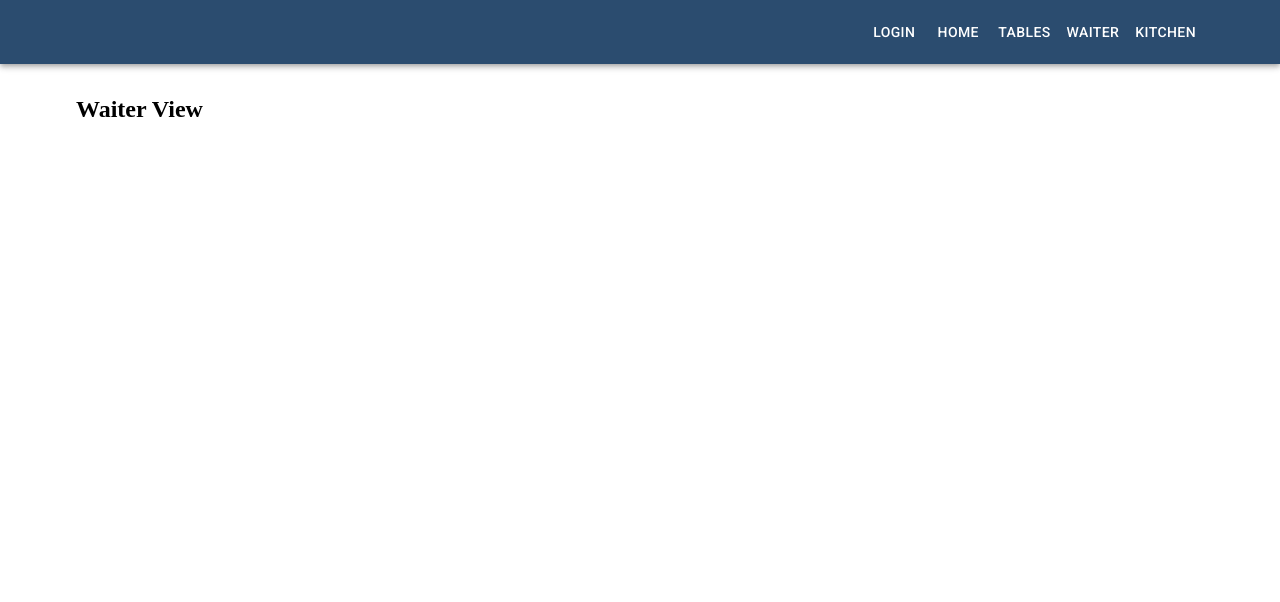
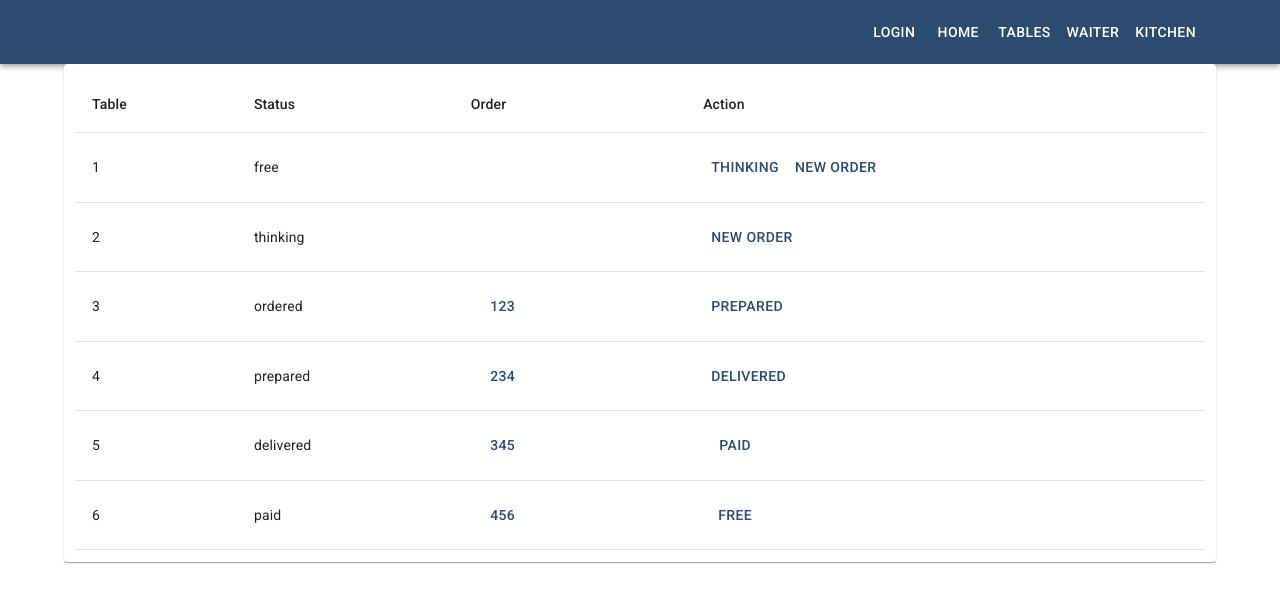
Before and after one commit to AdrianSadowski/oop-ajax-pizzeria-portal, a React (Create React App) app: page /waiter in a window 1280 px wide. Shown: the top 602 px of the page. Built offline with nearby package versions, Linux system fonts and the light colour scheme.

Commit message:
Add Login mui

```diff
--- a/package.json
+++ b/package.json
@@ -38,6 +38,7 @@
     "@emotion/react": "^11.7.0",
     "@emotion/styled": "^11.6.0",
     "@mui/icons-material": "^5.2.1",
+    "@mui/lab": "^5.0.0-alpha.59",
     "@mui/material": "^5.2.3",
     "@mui/styles": "^5.2.3",
     "@testing-library/jest-dom": "^5.11.4",
--- a/src/App.js
+++ b/src/App.js
@@ -40,12 +40,12 @@ function App() {
               <Route exact path={`/`} component={Homepage} />
               <Route exact path={`/login`} component={Login} />
               <Route exact path={`/tables`} component={Tables} />
-              <Route exact path={`/tables/booking:id`} component={Booking} />
+              <Route exact path={`/tables/booking/:id`} component={Booking} />
               <Route exact path={`/tables/booking-new`} component={BookingNew} />
-              <Route exact path={`/tables/events:id`} component={Events} />
+              <Route exact path={`/tables/events/:id`} component={Events} />
               <Route exact path={`/tables/events-new`} component={EventsNew} />
               <Route exact path={`/waiter`} component={Waiter} />
-              <Route exact path={`/waiter/order:id`} component={Order} />
+              <Route exact path={`/waiter/order/:id`} component={Order} />
               <Route exact path={`/waiter/order-new`} component={OrderNew} />
               <Route exact path={`/kitchen`} component={Kitchen} />
             </Switch>
--- a/src/components/views/Login/Login.js
+++ b/src/components/views/Login/Login.js
@@ -1,9 +1,31 @@
 import React from 'react';
+import TextField from '@mui/material/TextField';
+import Button from '@mui/material/Button';
+import { NavLink } from 'react-router-dom';
+
 import styles from './Login.module.scss';
 
 const Login = () => (
   <div className={styles.component}>
-    <h2>Login View</h2>
+
+    <TextField
+      className={styles.login}
+      required
+      id="outlined-login-input"
+      label="Login"
+    />
+    <TextField
+      className={styles.password}
+      required
+      id="outlined-password-input"
+      label="Password"
+      type="password"
+      autoComplete="current-password"
+    />
+    <Button to={'/'} component={NavLink} variant="contained" className={styles.button}>
+      Login
+    </Button>
+
   </div>
 );
 
--- a/src/components/views/Login/Login.module.scss
+++ b/src/components/views/Login/Login.module.scss
@@ -2,4 +2,14 @@
 
 .component {
   padding: $base-size;
+  display: flex;
+  flex-direction: column;
+
+
 }
+
+.login, .password, .button{
+  text-align: center;
+  margin: 20px auto 20px auto;
+  width: 10em
+}
--- a/src/components/views/Waiter/Waiter.js
+++ b/src/components/views/Waiter/Waiter.js
@@ -1,10 +1,92 @@
 import React from 'react';
 import styles from './Waiter.module.scss';
+import Table from '@mui/material//Table';
+import TableBody from '@mui/material/TableBody';
+import TableCell from '@mui/material/TableCell';
+import TableHead from '@mui/material/TableHead';
+import TableRow from '@mui/material/TableRow';
+import Paper from '@mui/material/Paper';
+import Button from '@mui/material/Button';
+import { NavLink } from 'react-router-dom';
+
+const demoContent = [
+  {id: '1', status: 'free', order: null},
+  {id: '2', status: 'thinking', order: null},
+  {id: '3', status: 'ordered', order: 123},
+  {id: '4', status: 'prepared', order: 234},
+  {id: '5', status: 'delivered', order: 345},
+  {id: '6', status: 'paid', order: 456},
+];
+
+const renderActions = status => {
+  switch (status) {
+    case 'free':
+      return (
+        <>
+          <Button>thinking</Button>
+          <Button>new order</Button>
+        </>
+      );
+    case 'thinking':
+      return (
+        <Button>new order</Button>
+      );
+    case 'ordered':
+      return (
+        <Button>prepared</Button>
+      );
+    case 'prepared':
+      return (
+        <Button>delivered</Button>
+      );
+    case 'delivered':
+      return (
+        <Button>paid</Button>
+      );
+    case 'paid':
+      return (
+        <Button>free</Button>
+      );
+    default:
+      return null;
+  }
+};
 
 const Waiter = () => (
-  <div className={styles.component}>
-    <h2>Waiter View</h2>
-  </div>
+  <Paper className={styles.component}>
+    <Table>
+      <TableHead>
+        <TableRow>
+          <TableCell>Table</TableCell>
+          <TableCell>Status</TableCell>
+          <TableCell>Order</TableCell>
+          <TableCell>Action</TableCell>
+        </TableRow>
+      </TableHead>
+      <TableBody>
+        {demoContent.map(row => (
+          <TableRow key={row.id}>
+            <TableCell component="th" scope="row">
+              {row.id}
+            </TableCell>
+            <TableCell>
+              {row.status}
+            </TableCell>
+            <TableCell>
+              {row.order && (
+                <Button to={'/waiter/order/' + row.order } component={NavLink}>
+                  {row.order}
+                </Button>
+              )}
+            </TableCell>
+            <TableCell>
+              {renderActions(row.status)}
+            </TableCell>
+          </TableRow>
+        ))}
+      </TableBody>
+    </Table>
+  </Paper>
 );
 
 export default Waiter;
```
Also changed, not shown: 1 other file (tests, documents, lock files or other folders).
